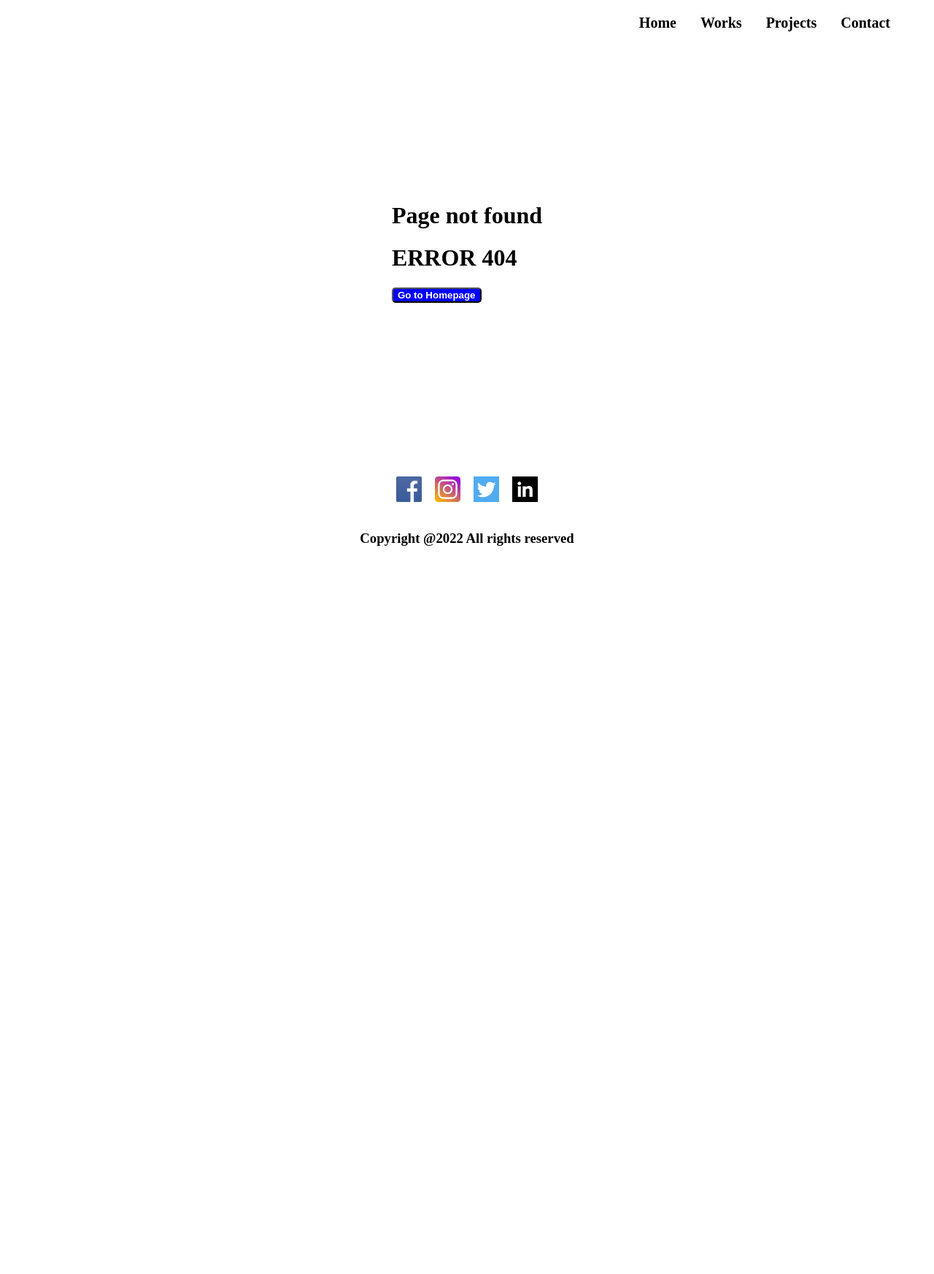
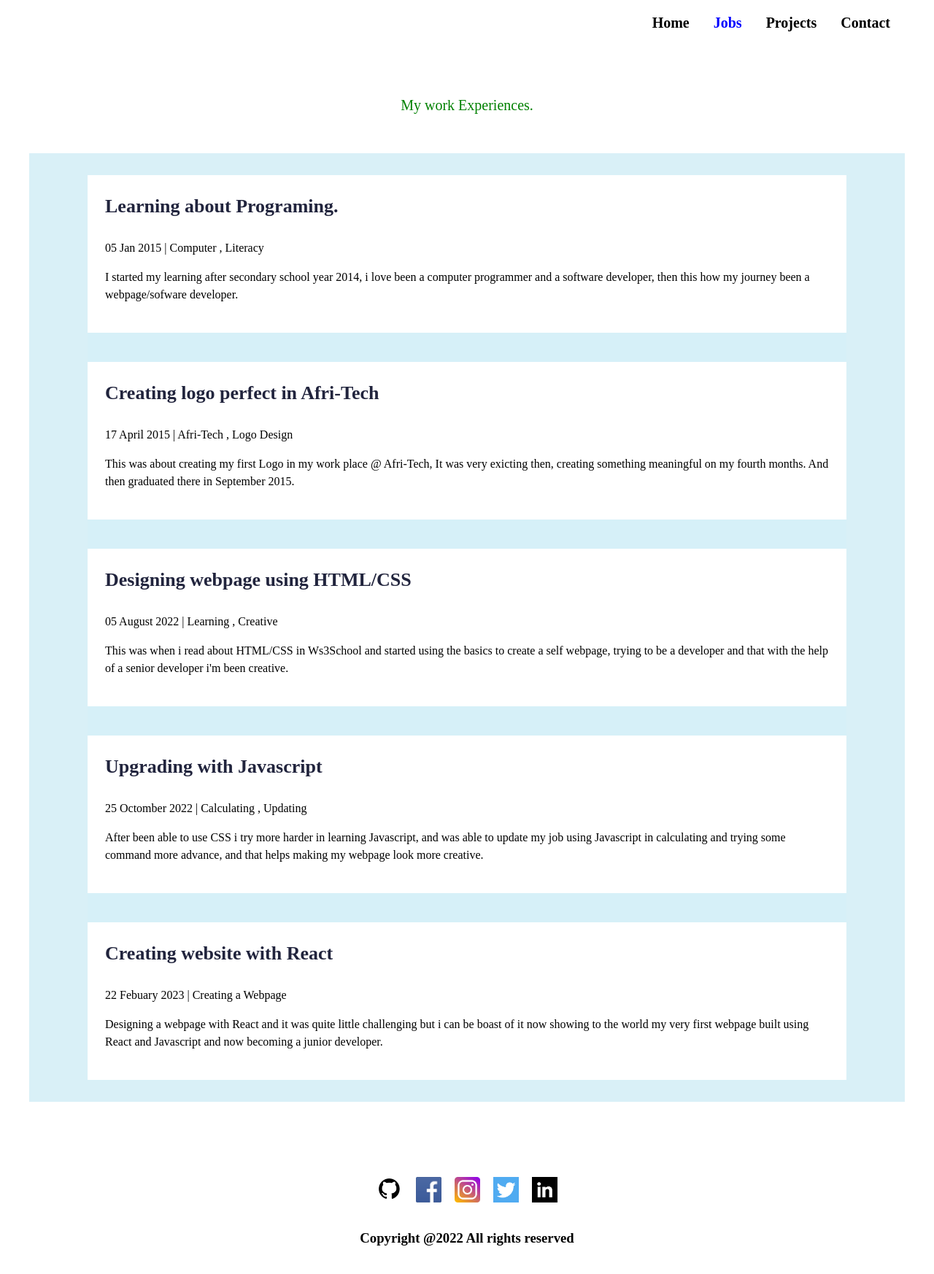
Before and after one commit to Mizkid/ola-portfolio, a React (Create React App) app: page /jobs in a window 1280 px wide. Before the commit this address had no page. Shown: the top 1746 px of the page at 73% size. Before the commit the page ends 800 px from the top, so only its background shows below. Built offline with nearby package versions, Linux system fonts and the light colour scheme.

Commit message:
updating my footer

```diff
--- a/src/App.jsx
+++ b/src/App.jsx
@@ -5,7 +5,7 @@ import { GlobalStyle } from './components/GlobalStyle';
 import styled from "styled-components";
 import { Routes, Route, useNavigate } from "react-router-dom"
 
-const WorksView = React.lazy(() => import("./Views/WorksView"));
+const JobView = React.lazy(() => import("./Views/JobView"));
 const DashboardView = React.lazy(() => import("./Views/DashboardView"));
 const ProjectView = React.lazy(() => import("./Views/ProjectView"));
 const ContactView = React.lazy(() => import("./Views/ContactView"));
@@ -13,7 +13,7 @@ const ContactView = React.lazy(() => import("./Views/ContactView"));
 export const App = () => {
   const navigationData = [
     { name: "Home", path: "/" },
-    { name: "Works", path: "/works" },
+    { name: "Jobs", path: "/jobs" },
     { name: "Projects", path: "/projects" },
     { name: "Contact", path: "/contact" },
   ];
@@ -28,7 +28,7 @@ export const App = () => {
         <React.Suspense fallback={<h3>Loading ....</h3>}>
           <Routes>
             <Route path="/" element={<DashboardView />} />
-            <Route path="/works" element={<WorksView />} />
+            <Route path="/jobs" element={<JobView />} />
             <Route path="/projects" element={<ProjectView />} />
             <Route path="/contact" element={<ContactView />} />
             <Route path="*" element={
--- a/src/components/Footer.jsx
+++ b/src/components/Footer.jsx
@@ -3,14 +3,19 @@ import styled from 'styled-components';
 
 const imageData = [
     {
+        imageUrl: "/github.PNG",
+        altName: "github",
+        linkTo: "https://www.github.com/Mizkid"
+    },
+    {
         imageUrl: "/Facebook.PNG",
         altName: "facebook",
-        linkTo: "https://www.facebook.com/AhmedMojeedMizkid/profile"
+        linkTo: "https://www.facebook.com/ahmedmojeed.mizkid"
     },
     {
         imageUrl: "/instagram.PNG",
         altName: "instagram",
-        linkTo: "https://www.instagram.com/ahmed_mojeed_mizkid"
+        linkTo: "https://www.instagram.com/____eleha"
     },
     {
         imageUrl: "/Twitter.PNG",
--- a/src/components/GlobalStyle.jsx
+++ b/src/components/GlobalStyle.jsx
@@ -26,7 +26,7 @@ body {
     min-height: calc( 100vh - 370px) ;
 
     @media (max-width: 500px) {
-        max-width: 480px;
+        max-width: 400px;
 
     }
 }
--- a/src/components/Section2.jsx
+++ b/src/components/Section2.jsx
@@ -9,10 +9,10 @@ export const Section2 = ({ sectionData, isExperience }) => {
 
     return (
         <Section2Wrapper>
-            {location.pathname !== "/works" && (
+            {location.pathname !== "/jobs" && (
                 <Section2firstitem>
                     <div>Recent Jobs</div>
-                    <Colouredtext onClick={() => navigate("works")} > View all</Colouredtext>
+                    <Colouredtext onClick={() => navigate("jobs")} > View all</Colouredtext>
                 </Section2firstitem>
             )}
 
```
Also changed, not shown: public/github.PNG (added), src/Views/JobView.jsx (renamed from src/Views/WorksView.jsx).
